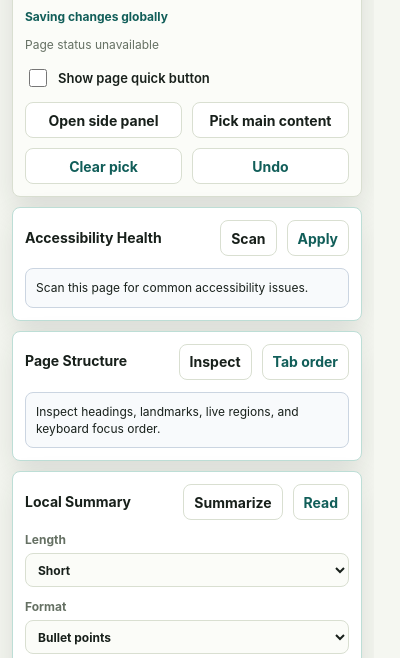
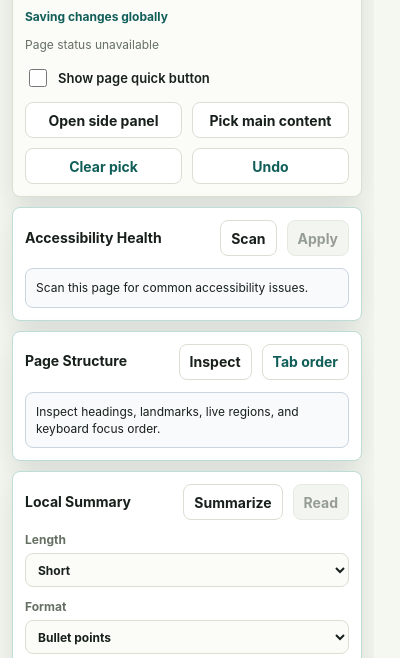
Before and after one commit to panaresium/AccessibilityExtension, a browser extension: page popup.html in a window 400 px wide. Shown: the part 186-844 px from the top of the page. Drawn offline with Linux system fonts and the light colour scheme.

Commit message:
Style disabled extension buttons

```diff
--- a/options.css
+++ b/options.css
@@ -39,6 +39,18 @@ button {
 
 button:hover {
   border-color: var(--accent);
+}
+
+button:disabled {
+  color: var(--muted);
+  background: #eef1ea;
+  border-color: var(--border);
+  cursor: not-allowed;
+  opacity: 0.68;
+}
+
+button:disabled:hover {
+  border-color: var(--border);
 }
 
 .settings-shell {
--- a/popup.css
+++ b/popup.css
@@ -56,6 +56,18 @@ button {
 
 button:hover {
   border-color: var(--accent);
+}
+
+button:disabled {
+  color: var(--muted);
+  background: #eef1ea;
+  border-color: var(--border);
+  cursor: not-allowed;
+  opacity: 0.68;
+}
+
+button:disabled:hover {
+  border-color: var(--border);
 }
 
 .popup-shell {
```
Also changed, not shown: tests/run-extension-smoke.js (+20 -2 lines).
